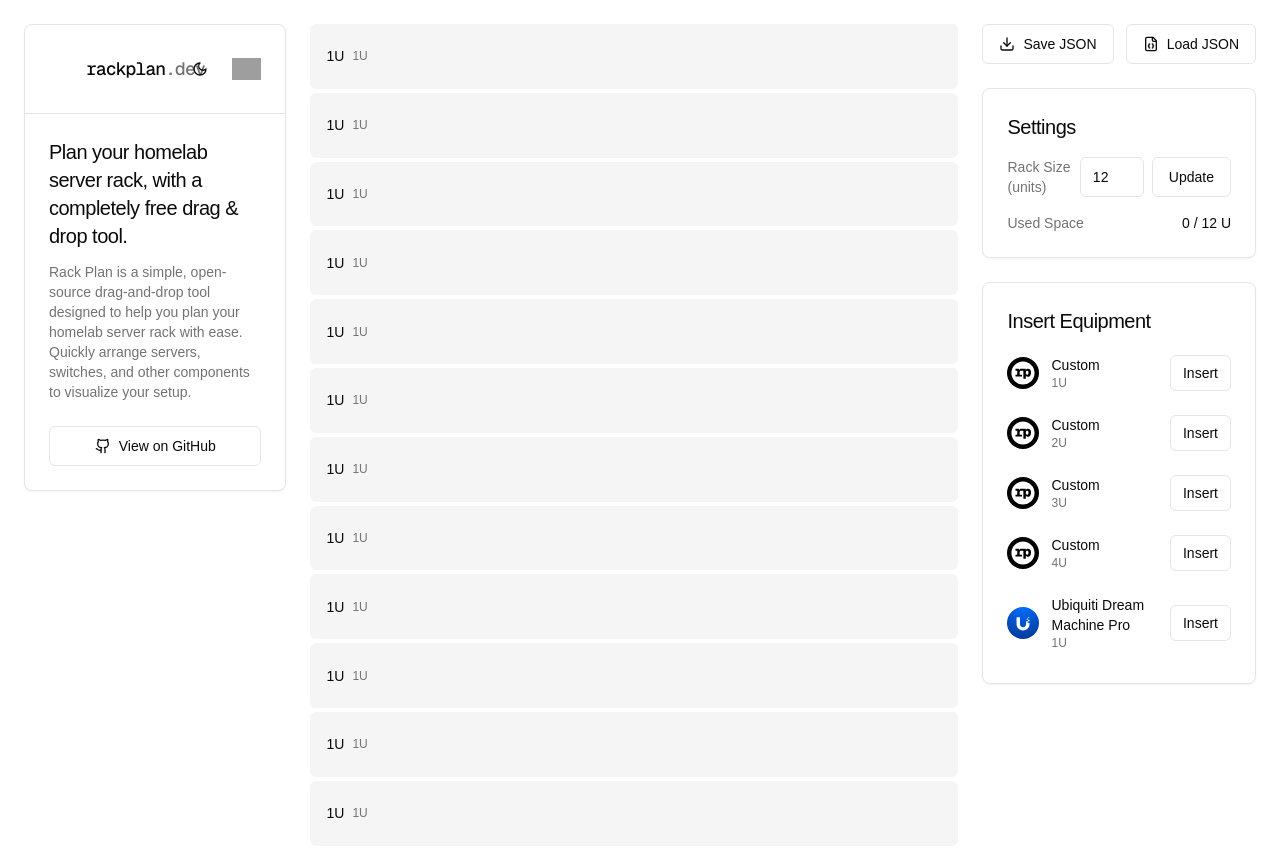
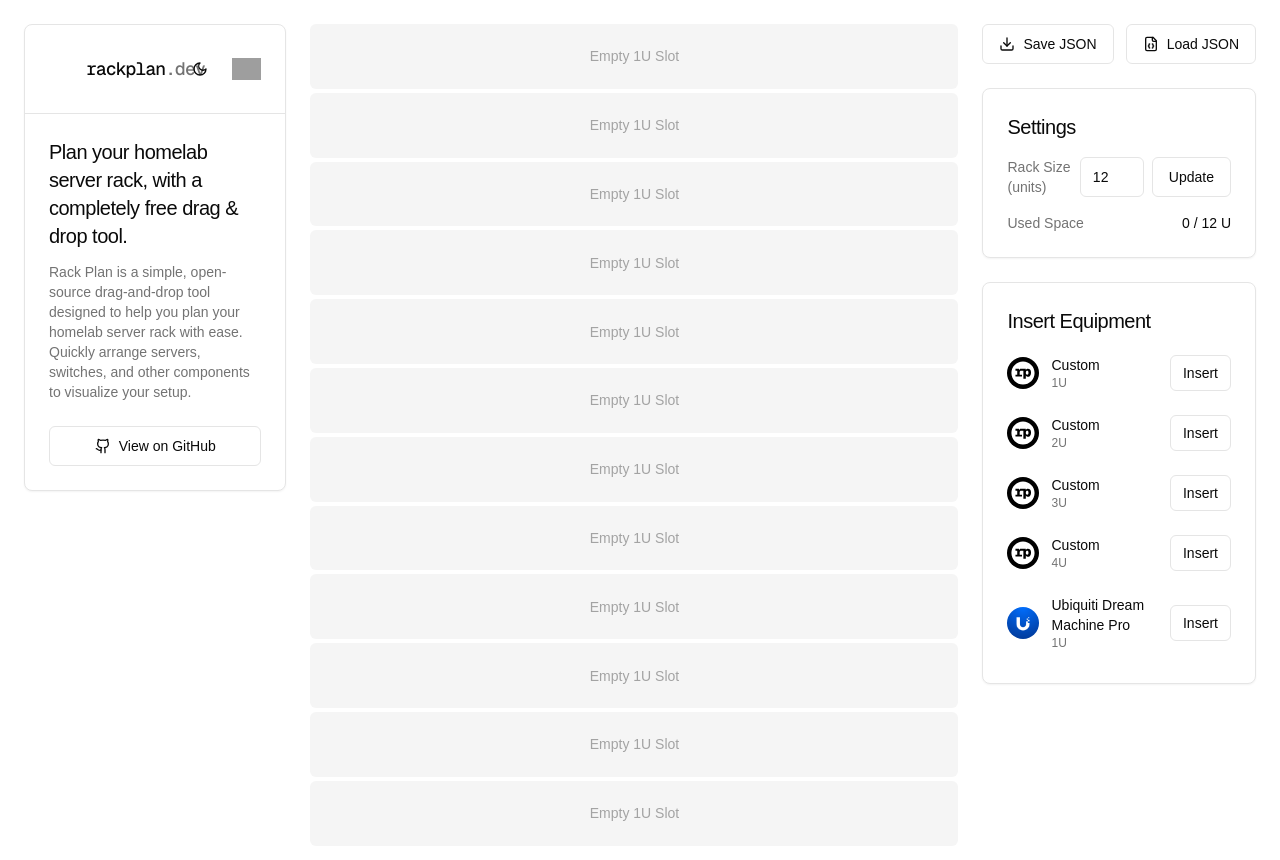
Before and after one commit to maxbailey/rackplan, a Next.js app: page / in a window 1280 px wide. Shown: the top 860 px of the page. Built offline with nearby package versions, Linux system fonts and the light colour scheme; grey boxes are pictures that could not be loaded.

Commit message:
empty slot changes

```diff
--- a/components/rack-planner.tsx
+++ b/components/rack-planner.tsx
@@ -35,7 +35,7 @@ function Item({ item, removeItem }: ItemProps) {
       <motion.div
         className={`group relative flex flex-row items-center gap-2 w-full rounded-md p-4 select-none ${
           isBlank
-            ? "bg-neutral-100 dark:bg-neutral-900"
+            ? "bg-neutral-100 dark:bg-neutral-900 justify-center"
             : "bg-neutral-200 dark:bg-neutral-800"
         }`}
         style={{
@@ -58,20 +58,28 @@ function Item({ item, removeItem }: ItemProps) {
             }}
           />
         )}
+        {isBlank ? (
+          <span className="text-sm font-medium text-neutral-400 dark:text-neutral-700">
+            Empty 1U Slot
+          </span>
+        ) : (
+          <>
             <span
               className={`text-sm font-medium relative z-10 transition-opacity ${
-            vectorUrl && !isBlank ? "opacity-0 group-hover:opacity-100" : ""
+                vectorUrl ? "opacity-0 group-hover:opacity-100" : ""
               }`}
             >
               {label}
             </span>
             <span
               className={`text-xs text-muted-foreground relative z-10 transition-opacity ${
-            vectorUrl && !isBlank ? "opacity-0 group-hover:opacity-100" : ""
+                vectorUrl ? "opacity-0 group-hover:opacity-100" : ""
               }`}
             >
               {size}U
             </span>
+          </>
+        )}
         {!isBlank && (
           <Button
             variant="ghost"
```
Lines whose indentation alone changed are shown as unchanged.
